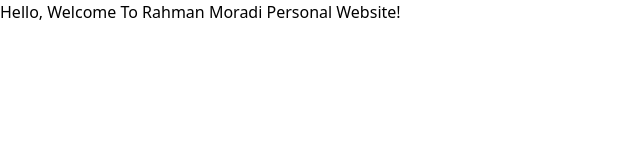
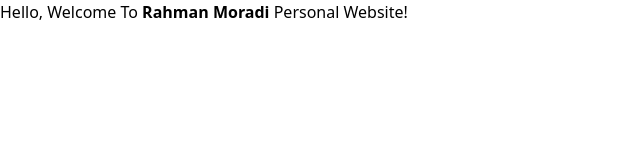
Before and after one commit to RahmanMoradi/portfolio, a React (Vite) app: page / in a window 1280 px wide. Shown: the top 160 px of the page, without its empty margins (0-640 px from the left). Built offline with nearby package versions, Linux system fonts and the light colour scheme.

Commit message:
:recycle: making my name bold!

```diff
--- a/src/App.tsx
+++ b/src/App.tsx
@@ -6,7 +6,7 @@ function App() {
     <>
       <div className="h-screen bg-amber-300 flex items-center justify-center">
         <p className='text-center items-center'>
-          Hello, Welcome To Rahman Moradi Personal Website!
+          Hello, Welcome To <b>Rahman Moradi</b> Personal Website!
         </p>
       </div>
     </>
```
